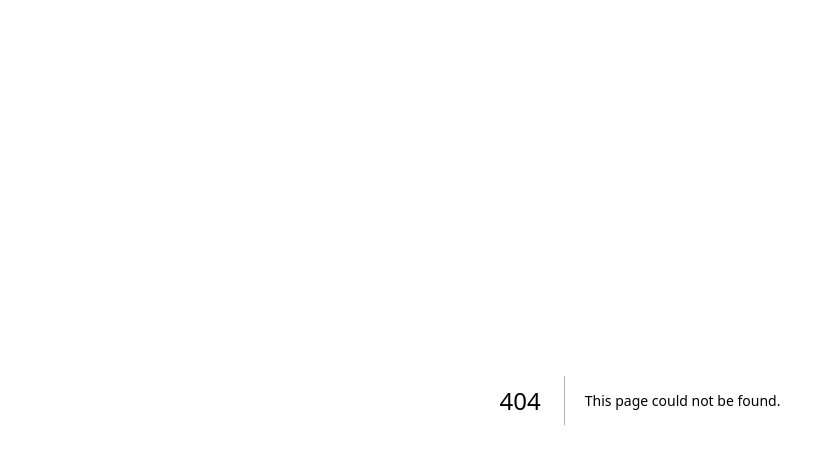
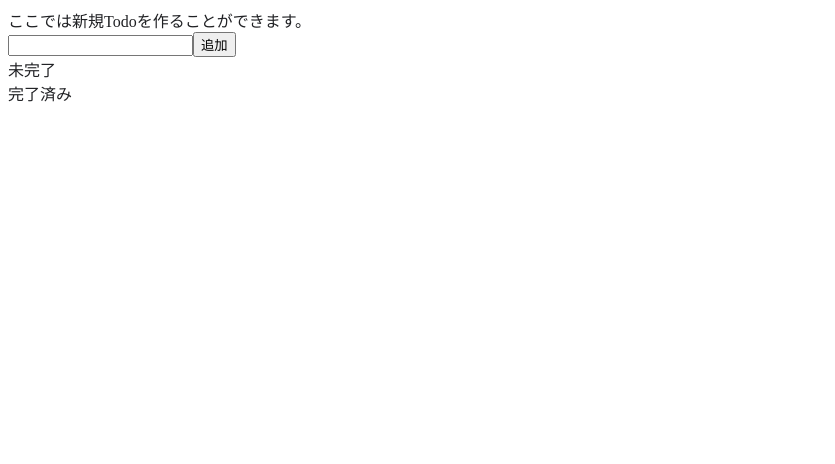
Before and after one commit to nkita/todo-tutorial, a Next.js app: page /todo in a window 1280 px wide. Before the commit this address had no page. Shown: the top 464 px of the page, without its empty margins (0-835 px from the left). Built offline with nearby package versions, Linux system fonts and the light colour scheme.

Commit message:
[new] add / page . [new] add /todo todo page(step1).

```diff
--- /dev/null
+++ b/src/pages/todo.tsx
@@ -0,0 +1,94 @@
+import { useState, useRef, useEffect, FormEvent } from 'react';
+import Head from 'next/head'
+
+interface taskProp {
+  id: number,
+  value: string,
+  isCompleted: boolean,
+}
+
+export default function TodoTodo() {
+  const valueRef = useRef<HTMLInputElement>(null);
+  const [tasks, setTasks] = useState<taskProp[]>([]);
+  const [id, setId] = useState(0);
+
+  const pushToTasks = () => {
+    if (valueRef.current) {
+      if (valueRef.current.value !== "") {
+        tasks.push(
+          {
+            id: id,
+            value: valueRef.current.value,
+            isCompleted: false
+          })
+        setTasks(tasks)
+        setId(id + 1)
+        valueRef.current.value = "";
+      }
+    }
+  }
+  const handleSubmit = (e: FormEvent) => {
+    pushToTasks()
+    e.preventDefault();
+  }
+  const handleChange = (id: number) => {
+    setTasks(
+      tasks.map(t => {
+        t.isCompleted = t.id === id ? !t.isCompleted : t.isCompleted
+        return t
+      })
+    )
+  }
+  return (
+    <>
+      <Head>
+        <title>ToDo | ToDo App Tutorial </title>
+        <meta name="description" content="This page is Tutorial Todo App." />
+        <meta name="viewport" content="width=device-width, initial-scale=1" />
+        <link rel="icon" href="/favicon.ico" />
+      </Head>
+      ここでは新規Todoを作ることができます。
+      <form onSubmit={e => handleSubmit(e)}>
+        <input type={"text"} ref={valueRef} />
+        <input type={"submit"} value={"追加"} />
+      </form>
+      <div className={"task_area"}>
+        <label>未完了</label>
+        <Task tasks={tasks} handleTaskClick={handleChange} isCompleted={false} />
+      </div>
+      <div className={"completed_task_area"}>
+        <label>完了済み</label>
+        <Task tasks={tasks} handleTaskClick={handleChange} isCompleted={true} />
+      </div>
+    </>
+  )
+}
+
+/**
+ * task component
+ * */
+const Task: React.FC<{
+  tasks: taskProp[];
+  handleTaskClick: (id: number) => void;
+  isCompleted: boolean;
+}> = ({
+  tasks,
+  handleTaskClick,
+  isCompleted,
+}) => {
+
+    return (
+      <>
+        {tasks.map(t => {
+          if (isCompleted === t.isCompleted) {
+            return (
+              <li key={"id:" + t.id}>
+                <input type="checkbox" defaultChecked={isCompleted} id={"id" + t.id} onChange={_ => handleTaskClick(t.id)} />
+                <label htmlFor={"id" + t.id} >{t.value}</label>
+              </li>
+            )
+          }
+        })}
+      </>
+    )
+  }
--- a/src/styles/globals.css
+++ b/src/styles/globals.css
@@ -1,107 +1,22 @@
-:root {
-  --max-width: 1100px;
-  --border-radius: 12px;
-  --font-mono: ui-monospace, Menlo, Monaco, 'Cascadia Mono', 'Segoe UI Mono',
-    'Roboto Mono', 'Oxygen Mono', 'Ubuntu Monospace', 'Source Code Pro',
-    'Fira Mono', 'Droid Sans Mono', 'Courier New', monospace;
-
-  --foreground-rgb: 0, 0, 0;
-  --background-start-rgb: 214, 219, 220;
-  --background-end-rgb: 255, 255, 255;
-
-  --primary-glow: conic-gradient(
-    from 180deg at 50% 50%,
-    #16abff33 0deg,
-    #0885ff33 55deg,
-    #54d6ff33 120deg,
-    #0071ff33 160deg,
-    transparent 360deg
-  );
-  --secondary-glow: radial-gradient(
-    rgba(255, 255, 255, 1),
-    rgba(255, 255, 255, 0)
-  );
-
-  --tile-start-rgb: 239, 245, 249;
-  --tile-end-rgb: 228, 232, 233;
-  --tile-border: conic-gradient(
-    #00000080,
-    #00000040,
-    #00000030,
-    #00000020,
-    #00000010,
-    #00000010,
-    #00000080
-  );
-
-  --callout-rgb: 238, 240, 241;
-  --callout-border-rgb: 172, 175, 176;
-  --card-rgb: 180, 185, 188;
-  --card-border-rgb: 131, 134, 135;
+body {
+    color: #202124;
 }
 
-@media (prefers-color-scheme: dark) {
-  :root {
-    --foreground-rgb: 255, 255, 255;
-    --background-start-rgb: 0, 0, 0;
-    --background-end-rgb: 0, 0, 0;
-
-    --primary-glow: radial-gradient(rgba(1, 65, 255, 0.4), rgba(1, 65, 255, 0));
-    --secondary-glow: linear-gradient(
-      to bottom right,
-      rgba(1, 65, 255, 0),
-      rgba(1, 65, 255, 0),
-      rgba(1, 65, 255, 0.3)
-    );
-
-    --tile-start-rgb: 2, 13, 46;
-    --tile-end-rgb: 2, 5, 19;
-    --tile-border: conic-gradient(
-      #ffffff80,
-      #ffffff40,
-      #ffffff30,
-      #ffffff20,
-      #ffffff10,
-      #ffffff10,
-      #ffffff80
-    );
-
-    --callout-rgb: 20, 20, 20;
-    --callout-border-rgb: 108, 108, 108;
-    --card-rgb: 100, 100, 100;
-    --card-border-rgb: 200, 200, 200;
-  }
+.task_area li {
+    list-style: none;
 }
 
-* {
-  box-sizing: border-box;
-  padding: 0;
-  margin: 0;
+.task_area li:hover {
+    cursor: pointer;
+    background-color: #EEF1FF;
 }
 
-html,
-body {
-  max-width: 100vw;
-  overflow-x: hidden;
+.completed_task_area li {
+    list-style: none;
+    text-decoration: line-through;
 }
 
-body {
-  color: rgb(var(--foreground-rgb));
-  background: linear-gradient(
-      to bottom,
-      transparent,
-      rgb(var(--background-end-rgb))
-    )
-    rgb(var(--background-start-rgb));
+.completed_task_area li:hover {
+    cursor: pointer;
+    background-color: #EEF1FF;
 }
-
-a {
-  color: inherit;
-  text-decoration: none;
-}
-
-@media (prefers-color-scheme: dark) {
-  html {
-    color-scheme: dark;
-  }
-}
```
Also changed, not shown: src/pages/index.tsx (+9 -111 lines).
